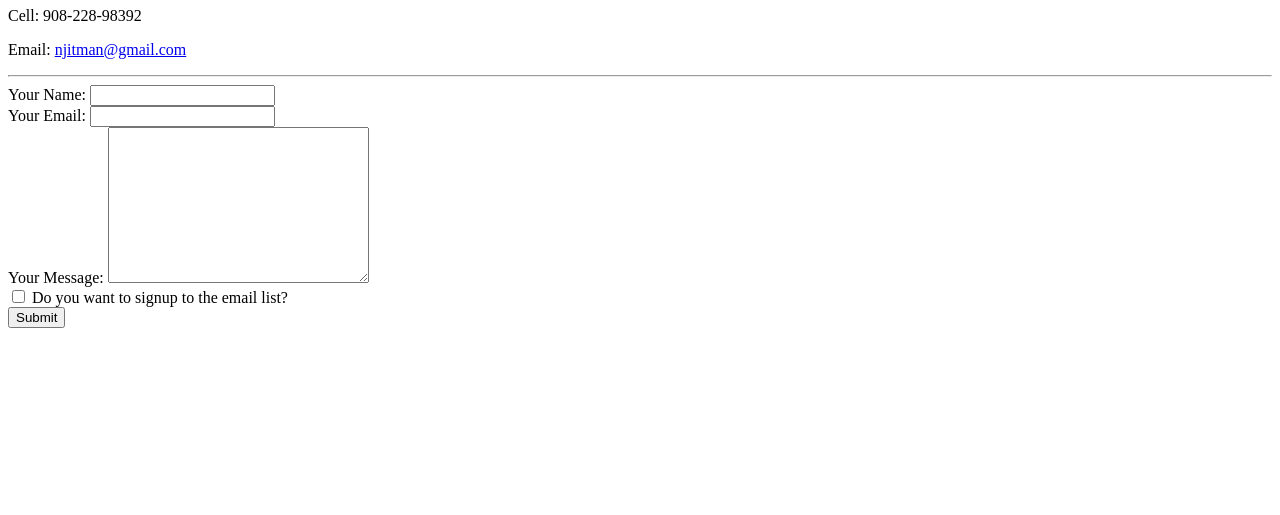
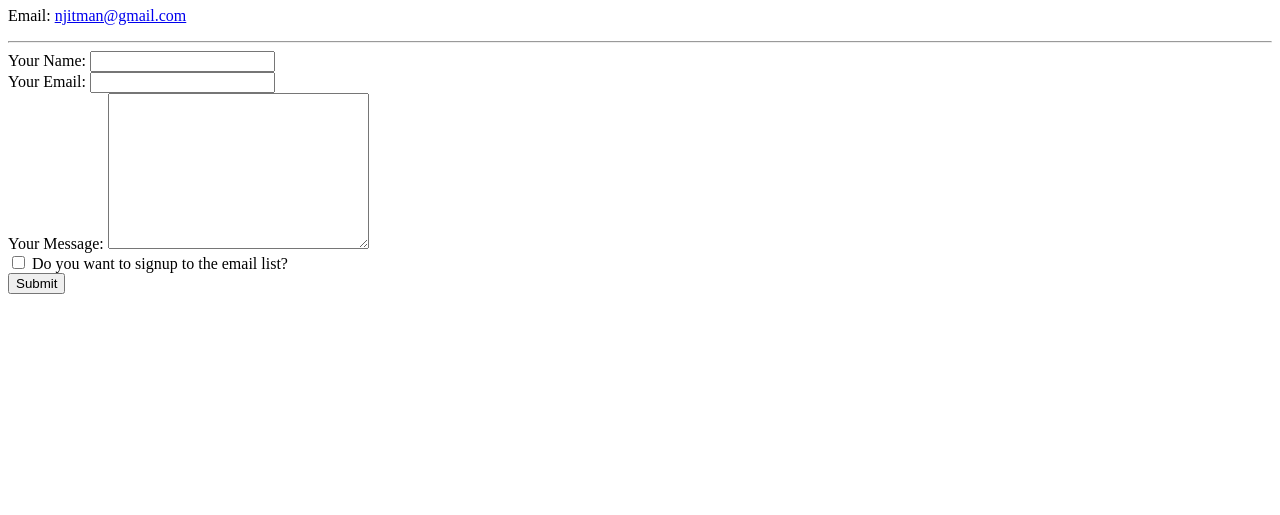
Before and after one commit to NJITman/njitman-cv, a plain HTML site: page contact.html in a window 1280 px wide. Shown: the part 285-800 px from the top of the page. Drawn offline with Linux system fonts and the light colour scheme.

Commit message:
update contact info

```diff
--- a/contact.html
+++ b/contact.html
@@ -16,7 +16,6 @@
       width="auto"
     />
     <h1>Patrick Loftus</h1>
-    <p>Cell: 908-228-98392</p>
     <p>
       Email:
       <a href="mailto:njitman@gmail.com">njitman@gmail.com</a>
```
